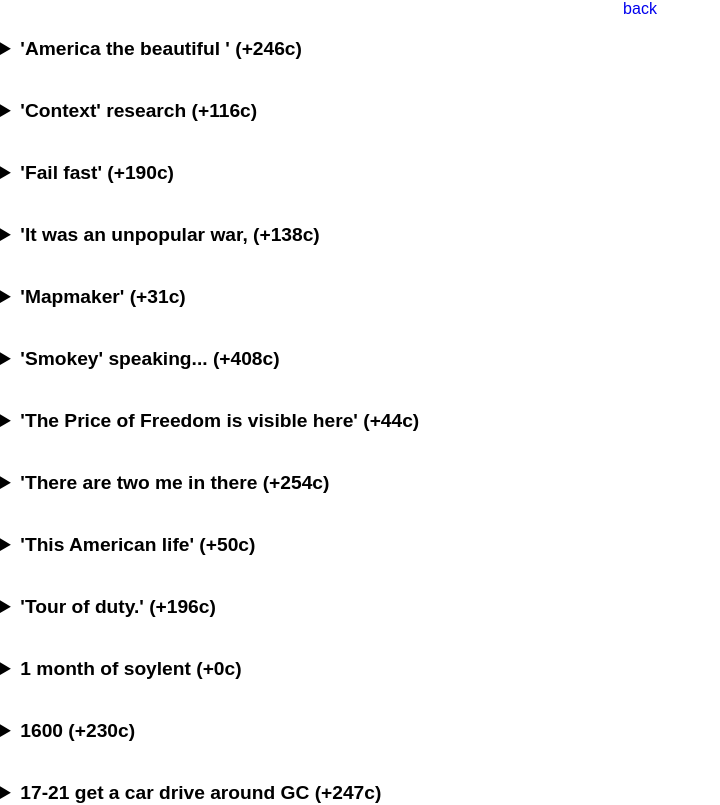
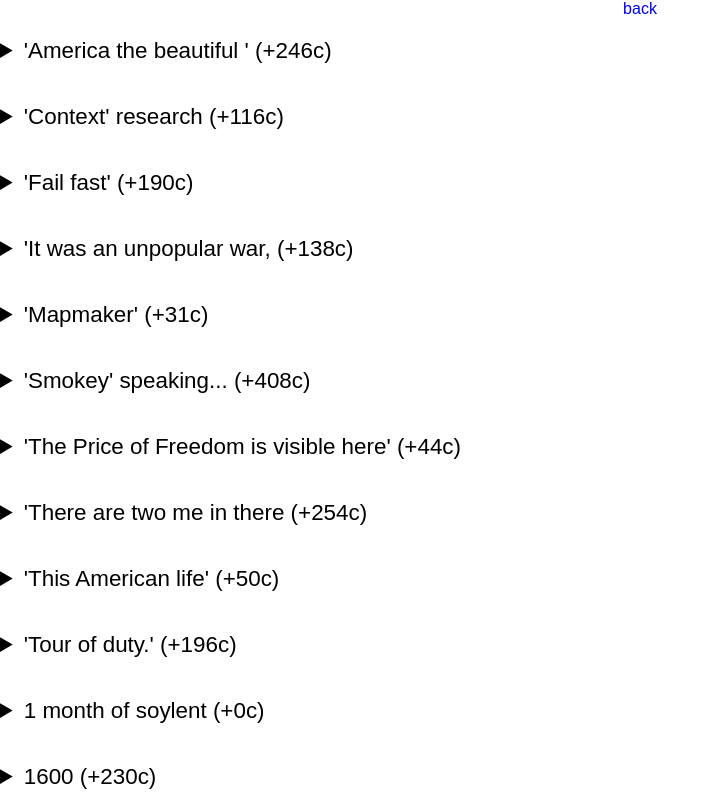
Before and after one commit to martin-martin/xyayz, a React (Create React App) app: page /me in a window 1280 px wide. Shown: the top 805 px of the page, without its empty margins (0-720 px from the left). Built offline with nearby package versions, Linux system fonts and the light colour scheme.

Commit message:
style: note font size and weight

```diff
--- a/src/App.css
+++ b/src/App.css
@@ -23,12 +23,13 @@ a {
 }
 
 .note-title {
-  font-weight: bold;
-  font-size: 1.2em;
+  font-weight: 200;
+  font-size: 1.4em;
 }
 
 .note-body {
   padding-top: 15px;
+  font-weight: 100;
 }
 
 /* improve mobile accessibility */
```
